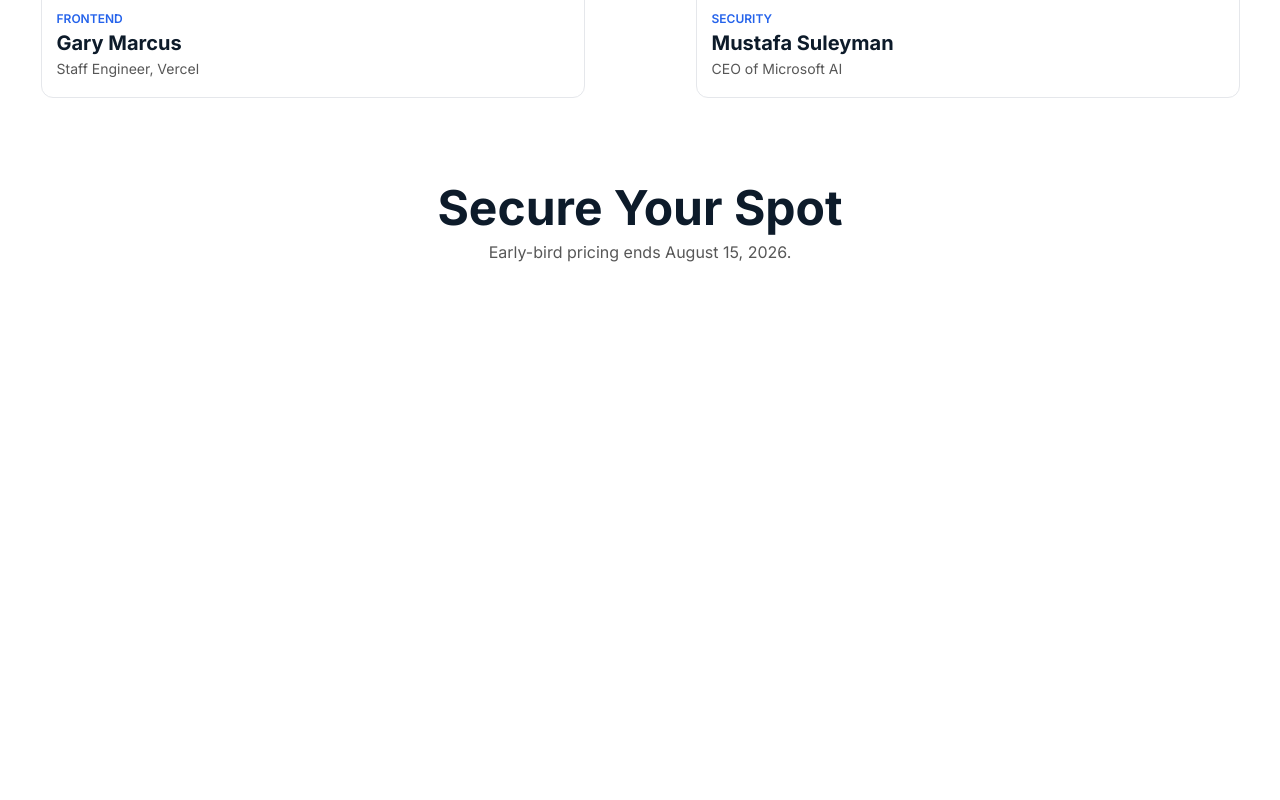
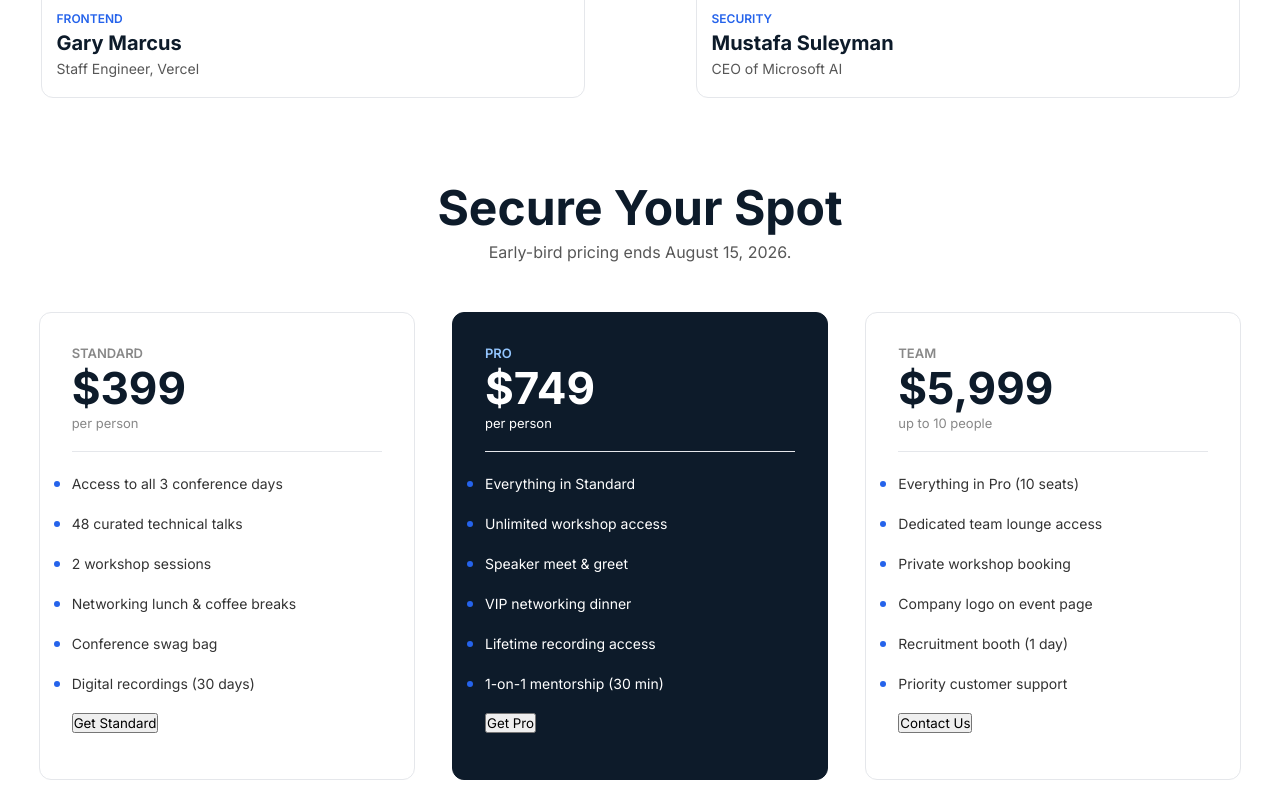
Before and after one commit to mahimkhandaker/Batch-14-Assignment-01, a plain HTML site: page index.html in a window 1280 px wide. Shown: the part 1820-2620 px from the top of the page. Before the commit the page ends 2112 px from the top, so only its background shows below. Drawn offline with Linux system fonts and the light colour scheme.

Commit message:
price card half done

```diff
--- a/index.html
+++ b/index.html
@@ -88,6 +88,60 @@
                 <p class="m-header-p-2">Early-bird pricing ends August 15, 2026.</p>
             </div>
         </section>
+        <section class="price-flex">
+            <div class="normal-container">
+                <div>
+                    <p class="price-t-1">STANDARD</p>
+                    <p class="price-t-2">$399</p>
+                    <p class="price-t-3">per person</p>
+                </div>
+                <hr>
+                <ul class="normal-ul">
+                    <li>Access to all 3 conference days</li>
+                    <li>48 curated technical talks</li>
+                    <li>2 workshop sessions</li>
+                    <li>Networking lunch & coffee breaks</li>
+                    <li>Conference swag bag</li>
+                    <li>Digital recordings (30 days)</li>
+                </ul>
+                <button>Get Standard</button>
+
+            </div>
+            <div class="pro-container">
+                <div>
+                    <p class="price-pro-1">PRO</p>
+                    <p class="price-pro-2">$749</p>
+                    <p class="price-pro-3">per person</p>
+                </div>
+                <hr>
+                <ul class="pro-ul">
+                    <li>Everything in Standard</li>
+                    <li>Unlimited workshop access</li>
+                    <li>Speaker meet & greet</li>
+                    <li>VIP networking dinner</li>
+                    <li>Lifetime recording access</li>
+                    <li>1-on-1 mentorship (30 min)</li>
+                </ul>
+                <button>Get Pro</button>
+            </div>
+            <div class="normal-container">
+                <div>
+                    <p class="price-t-1">TEAM</p>
+                    <p class="price-t-2">$5,999</p>
+                    <p class="price-t-3">up to 10 people</p>
+                </div>
+                <hr>
+                <ul class="normal-ul">
+                    <li>Everything in Pro (10 seats)</li>
+                    <li>Dedicated team lounge access</li>
+                    <li>Private workshop booking</li>
+                    <li>Company logo on event page</li>
+                    <li>Recruitment booth (1 day)</li>
+                    <li>Priority customer support</li>
+                </ul>
+                <button>Contact Us</button>
+            </div>
+        </section>
     </main>
 </body>
 
--- a/style.css
+++ b/style.css
@@ -1,4 +1,4 @@
-*{
+* {
     font-family: "Inter", sans-serif;
     margin: 0 auto;
     padding: 0;
@@ -7,7 +7,7 @@
 }
 
 
-nav{
+nav {
     display: flex;
     justify-content: space-between;
     align-items: center;
@@ -16,7 +16,7 @@ nav{
     font-size: 16px;
 }
 
-.bar-link{
+.bar-link {
     display: flex;
     list-style: none;
     gap: 24px;
@@ -24,22 +24,23 @@ nav{
 
 }
 
-a{
+a {
     text-decoration: none;
     color: #575757;
 }
 
-.logo{
+.logo {
     width: 134px;
     height: 44px;
 }
 
-.btn-clr{
+.btn-clr {
     background-color: #1D4ED8;
     color: #FFFFFF;
 
 }
-.btn-nav{
+
+.btn-nav {
     padding: 12px;
     border: none;
     border-radius: 10px;
@@ -48,19 +49,17 @@ a{
     font-weight: bold;
 }
 
-header{
+header {
     height: 100vh;
     width: 100%;
 
-  background-image:
-    linear-gradient(
-      to bottom,
-      rgba(0, 0, 0, 0.2),
-      rgba(0, 0, 0, 0.7)
-    ),
-    url("./assets/banner.jpg");
-  background-size: cover;
-  background-position: center;
+    background-image:
+        linear-gradient(to bottom,
+            rgba(0, 0, 0, 0.2),
+            rgba(0, 0, 0, 0.7)),
+        url("./assets/banner.jpg");
+    background-size: cover;
+    background-position: center;
 
     /* background-image:linear-gradient(to right,rgba(0,0,0,0.6),rgba(0,0,0,0) 70%), url('./assets/banner.jpg');
     background-size: cover;
@@ -69,22 +68,26 @@ header{
 
 
 }
-.bnr-content{
+
+.bnr-content {
     color: #FFFFFF;
     align-items: center;
 }
-.bnr-content h1{
+
+.bnr-content h1 {
     font-size: 80px;
     font-weight: bold;
 }
-.bnr-content p{
+
+.bnr-content p {
     font-size: 22px;
     font-weight: 400;
     text-align: center;
     width: 829px;
     height: 108px;
 }
-.btn-header{
+
+.btn-header {
     width: 282px;
     height: 74px;
     padding: 12px;
@@ -93,75 +96,172 @@ header{
     border: none;
     border-radius: 10px;
 }
-header{
+
+header {
     display: grid;
     justify-content: center;
     align-items: center;
     text-align: center;
 }
-.m-header{
+
+.m-header {
     text-align: center;
     font-size: 56px;
     font-weight: bold;
     color: #000102;
 }
-.m-text{
+
+.m-text {
     margin: 40px;
 }
-.container{
+
+.container {
     display: grid;
     grid-template-columns: repeat(2, 1fr);
     gap: 30px;
 
 }
 
-.card-1{
+.card-1 {
     border: 1px solid #E5E7EB;
     border-radius: 12px;
     box-shadow: 1px #E5E7EB;
 
 
 }
-.main-content{
+
+.main-content {
     padding: 15px;
 }
-.text-1{
+
+.text-1 {
     font-size: 12px;
     font-weight: 600;
     color: #2563EB;
     margin: 5px 0;
 }
-.text-2{
+
+.text-2 {
     font-size: 20px;
     font-weight: bold;
     color: #0D1B2A;
     margin: 5px 0;
 }
-.text-3{
+
+.text-3 {
     font-size: 14px;
     font-weight: 400;
     color: #575757;
     margin: 5px 0;
 }
-.card-img{
+
+.card-img {
     width: 542px;
     height: 324px;
     border-radius: 12px 12px 0px 0px;
 }
 
-.m-header-m{
+.m-header-m {
     text-align: center;
     padding: 80px 0 25px 0;
 }
 
-.m-header-2{
-    font-size: 48px ;
+.m-header-2 {
+    font-size: 48px;
     font-weight: bold;
     color: #0D1B2A;
 }
-.m-header-p-2{
+
+.m-header-p-2 {
     font-size: 16px;
     font-weight: 400;
     color: #575757;
     margin: 5px 0;
 }
+
+.price-t-1{
+    font-size: 13px;
+    font-weight: 600;
+    color: #888888;
+}
+.price-t-2{
+    font-size: 44px;
+    font-weight: bold;
+    color: #0D1B2A;
+}
+.price-t-3{
+    font-size: 13px;
+    font-weight:400 ;
+    color: #888888;
+}
+.price-pro-1{
+    font-size: 13px;
+    font-weight: 600;
+    color: #93C5FD;
+}
+.price-pro-2{
+    font-size: 44px;
+    font-weight: bold;
+    color: #FFFFFF;
+}
+.price-pro-3{
+    font-size: 13px;
+    font-weight: 400;
+    color: #FFFFFF;
+}
+hr{
+    border: none;
+    height: 1px;
+    background-color: #E5E7EB;
+    margin: 20px 0;
+}
+
+.normal-container{
+    border: 1px solid #E5E7EB;
+    width: 310px;
+    height: 402px;
+    border-radius: 12px;
+    padding: 32px;
+    background-color: #FFFFFF;
+}
+
+.normal-ul li{
+    font-size: 14px;
+    font-weight: 400;
+    color: #333333;
+    margin: 20px 0;
+
+}
+.normal-ul li::marker{
+    color: #2563EB;
+    font-size: 18px;
+    font-weight: bold;
+}
+
+.pro-container{
+    border: 1px solid #0D1B2A;
+    width: 310px;
+    height: 402px;
+    border-radius: 12px;
+    padding: 32px;
+    background-color: #0D1B2A;
+}
+.pro-ul li{
+    font-size: 14px;
+    font-weight: 400;
+    color: #FFFFFF;
+    margin: 20px 0;
+}
+.pro-ul li::marker{
+    color: #2563EB;
+    font-size: 18px;
+    font-weight: bold;
+}
+
+
+.price-flex{
+    display: flex;
+    justify-content: space-between;
+    align-items: center;
+    padding: 20px;
+}
```
